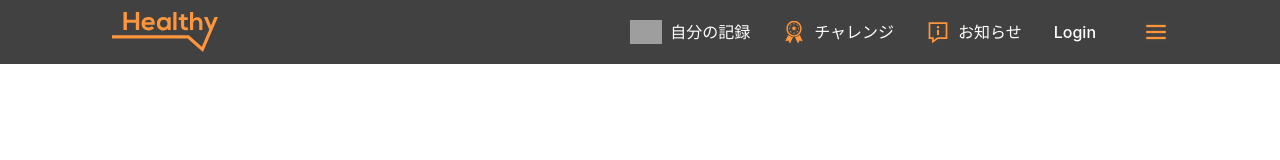
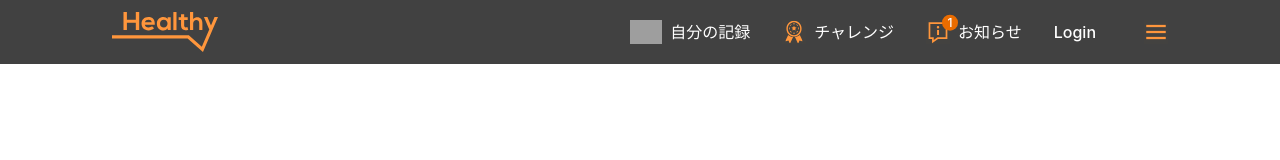
Before and after one commit to ndhhien27/arent_healthy, a React (Vite) app: page /login in a window 1280 px wide. Shown: the top 160 px of the page. Built offline with nearby package versions, Linux system fonts and the light colour scheme; grey boxes are pictures that could not be loaded.

Commit message:
Add badge icon

```diff
--- /dev/null
+++ b/src/components/badge-icon/index.tsx
@@ -0,0 +1,16 @@
+import React from 'react';
+
+function BadgeIcon({ icon, badgeNumber }: { icon: string; badgeNumber?: number }) {
+  return (
+    <div className="relative">
+      <img src={icon} alt="" className="h-6 mr-2" />
+      {badgeNumber && (
+        <div className="absolute top-0 right-0 -translate-y-1/3 w-4 h-4 bg-[#EA6C00] rounded-full flex items-center justify-center text-xs text-white">
+          {badgeNumber}
+        </div>
+      )}
+    </div>
+  );
+}
+
+export default BadgeIcon;
--- a/src/components/header/index.tsx
+++ b/src/components/header/index.tsx
@@ -10,6 +10,7 @@ import memoIcon from '@/assets/svg/icon_memo.svg';
 import menuIcon from '@/assets/svg/icon_menu.svg';
 import { StorageKey } from '@/constants';
 
+import BadgeIcon from '../badge-icon';
 import Dropdown from '../dropdown';
 
 function Header() {
@@ -63,7 +64,7 @@ function Header() {
             return classNames('flex items-center ml-8', statusClass);
           }}
         >
-          <img src={memoIcon} alt="" className="h-6 mr-2" />
+          <BadgeIcon icon={memoIcon} />
           自分の記録
         </NavLink>
         <NavLink
@@ -77,7 +78,7 @@ function Header() {
             return classNames('flex items-center ml-8', statusClass);
           }}
         >
-          <img src={challengeIcon} alt="" className="h-6 mr-2" />
+          <BadgeIcon icon={challengeIcon} />
           チャレンジ
         </NavLink>
         <NavLink
@@ -91,7 +92,7 @@ function Header() {
             return classNames('flex items-center ml-8', statusClass);
           }}
         >
-          <img src={infoIcon} alt="" className="h-6 mr-2" />
+          <BadgeIcon icon={infoIcon} badgeNumber={1} />
           お知らせ
         </NavLink>
         {!sessionStorage.getItem(StorageKey.IsAuthenticated) ? (
```
